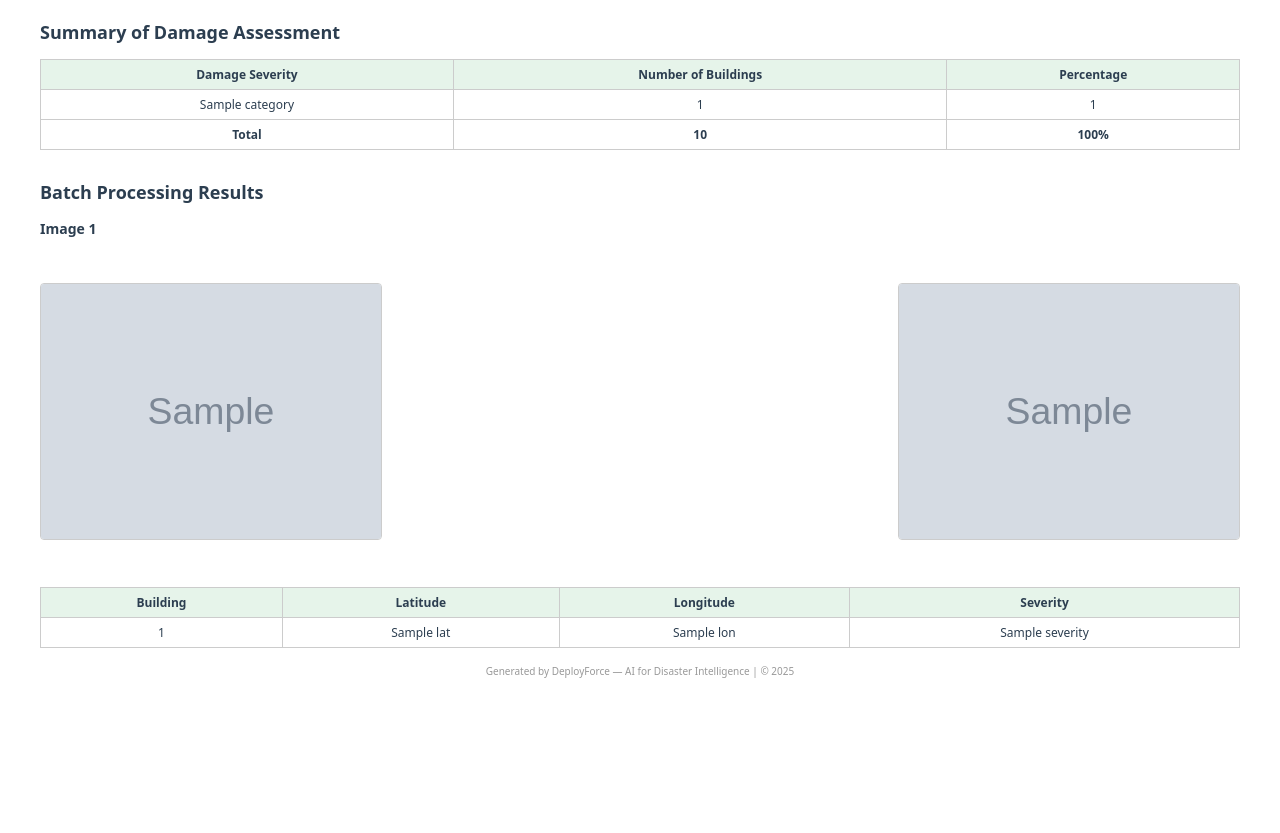
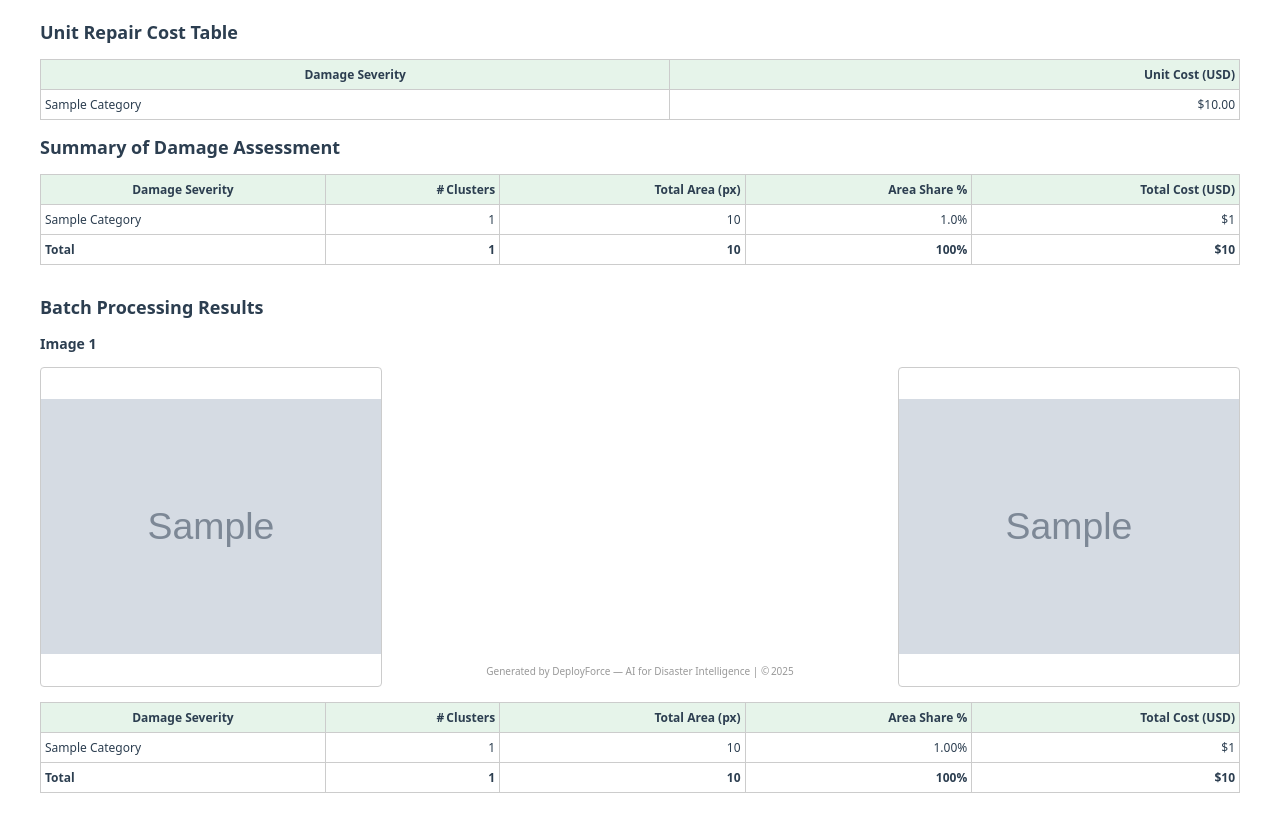
Before and after one commit to AI-Studio-DeployForce/app_service, a Django app: template rest_app/templates/report.html in a window 1280 px wide. Shown: the part 92-925 px from the top of the page. Before the commit the page ends 770 px from the top, so only its background shows below. Run offline with Django 5.2, Linux system fonts and the light colour scheme; the template is opened without the code that fills it: most values are stand-ins (such as "Sample title", 1, 10 or a date in 2020); grey boxes marked "Sample" are stand-in pictures; parts of the project's set-up code (start-up, migrations or seed data) failed here and were passed over.

Commit message:
SCRUM-67 Finalise Report Generation

```diff
--- a/app_service/settings.py
+++ b/app_service/settings.py
@@ -38,6 +38,7 @@ INSTALLED_APPS = [
     "django.contrib.messages",
     "django.contrib.staticfiles",
     'rest_app.apps.RestAppConfig',
+    'django.contrib.humanize'
 ]
 
 MIDDLEWARE = [
--- a/rest_app/templates/report.html
+++ b/rest_app/templates/report.html
@@ -1,165 +1,136 @@
-
+{% load humanize %}
 <!DOCTYPE html>
 <html>
 <head>
     <meta charset="utf-8">
     <style>
-        body {
-            font-family: 'Noto Sans', sans-serif;
-            margin: 40px;
-            font-size: 12px;
-            color: #2C3E50;
-            padding: 0 -40px;
-        }
+        body{font-family:'Noto Sans',sans-serif;margin:40px;font-size:12px;color:#2C3E50; padding: 0 -40px;}
+        header{display:flex;align-items:center;justify-content:space-between;
+               border-bottom:2px solid #48bb78;padding-bottom:10px;margin-bottom:20px;}
+        header img{height:40px;}
+        .report-title{flex-grow:1;text-align:center;font-size:20px;font-weight:bold;color:#2b9348;}
 
-        header {
-            display: flex;
-            align-items: center;
-            justify-content: space-between;
-            border-bottom: 2px solid #48bb78;
-            padding-bottom: 10px;
-            margin-bottom: 20px;
-        }
+        .tbl{width:100%;border-collapse:collapse;margin-top:15px;}
+        th,td{border:1px solid #ccc;padding:6px 4px;white-space:nowrap;}
+        th{background:#e6f4ea;text-align:center;}
+        td.num,th.num{text-align:right;}
 
-        header img {
-            height: 40px;
-        }
+        .image-row{display:flex;justify-content:space-between;gap:10px;margin:10px 0;}
+        .image-row img{width:340px;border:1px solid #ccc;border-radius:4px;object-fit:contain;}
 
-        .report-title {
-            text-align: center;
-            flex-grow: 1;
-            font-size: 20px;
-            font-weight: bold;
-            color: #2b9348;
-            margin-bottom: -120px;
-            margin-top: -120px;
-        }
-
-        .summary-table, .building-table {
-            width: 100%;
-            border-collapse: collapse;
-            margin-top: 15px;
-        }
-
-        th, td {
-            border: 1px solid #ccc;
-            padding: 6px;
-            text-align: center;
-        }
-
-        th {
-            background-color: #e6f4ea;
-        }
-
-        .image-row {
-            display: flex;
-            justify-content: space-between;
-            align-items: center;
-            margin: 10px 0;
-            gap: 10px;
-        }
-
-        .image-row img {
-            width: 340px;
-            height: auto;
-            object-fit: contain;
-            border: 1px solid #ccc;
-            border-radius: 4px;
-        }
-
-        .section {
-            margin-top: 30px;
-        }
-
-        footer {
-            position: fixed;
-            bottom: 30px;
-            left: 40px;
-            right: 40px;
-            text-align: center;
-            font-size: 10px;
-            color: #999;
-        }
-
-        .page-number:before {
-            content: "Page " counter(page);
-        }
+        .section{margin-top:30px;}
+        footer{position:fixed;bottom:30px;left:40px;right:40px;text-align:center;font-size:10px;color:#999;}
     </style>
 </head>
 <body>
 
 <header>
     <img src="https://res.cloudinary.com/promptvisionai/image/upload/v1744890678/logo_uh6wxn.png" alt="DeployForce Logo">
-    <div class="report-title">Damage Severity Report</div>
+    <div class="report-title">Damage&nbsp;Severity&nbsp;Report</div>
     <hr>
-    <div style="text-align:right;">
-        <small>Generated at: {{ generation_date }}</small>
-    </div>
+    <div style="text-align:right;"><small>Generated&nbsp;at:&nbsp;{{ generation_date }}</small></div>
 </header>
 
-<h2>Summary of Damage Assessment</h2>
-<table class="summary-table">
+
+<!-- 1. UNIT‑COST LOOK‑UP TABLE ------------------------------------------ -->
+<h2>Unit Repair Cost Table</h2>
+<table class="tbl">
     <thead>
         <tr>
-            <th>Damage Severity</th>
-            <th>Number of Buildings</th>
-            <th>Percentage</th>
+            <th>Damage&nbsp;Severity</th>
+            <th class="num">Unit&nbsp;Cost&nbsp;(USD)</th>
+        </tr>
+    </thead>
+    <tbody>
+        {% for uc in unit_costs %}
+        <tr>
+            <td>{{ uc.category|title }}</td>
+            <td class="num">${{ uc.unit_cost|floatformat:2|intcomma }}</td>
+        </tr>
+        {% endfor %}
+    </tbody>
+</table>
+
+
+<!-- 2. GLOBAL SUMMARY TABLE --------------------------------------------- -->
+<h2>Summary of Damage Assessment</h2>
+<table class="tbl">
+    <thead>
+        <tr>
+            <th>Damage&nbsp;Severity</th>
+            <th class="num"># Clusters</th>
+            <th class="num">Total&nbsp;Area&nbsp;(px)</th>
+            <th class="num">Area&nbsp;Share&nbsp;%</th>
+            <th class="num">Total&nbsp;Cost&nbsp;(USD)</th>
         </tr>
     </thead>
     <tbody>
         {% for item in summary_stats %}
         <tr>
-            <td>{{ item.category }}</td>
-            <td>{{ item.count }}</td>
-            <td>{{ item.percentage }}</td>
+            <td>{{ item.category|title }}</td>
+            <td class="num">{{ item.count|intcomma }}</td>
+            <td class="num">{{ item.area|floatformat:0|intcomma }}</td>
+            <td class="num">{{ item.percentage|floatformat:1 }}%</td>
+            <td class="num">${{ item.total_cost|floatformat:0|intcomma }}</td>
         </tr>
         {% endfor %}
         <tr>
             <td><strong>Total</strong></td>
-            <td><strong>{{ total }}</strong></td>
-            <td><strong>100%</strong></td>
+            <td class="num"><strong>{{ total_clusters|intcomma }}</strong></td>
+            <td class="num"><strong>{{ grand_area|floatformat:0|intcomma }}</strong></td>
+            <td class="num"><strong>100%</strong></td>
+            <td class="num"><strong>${{ grand_cost|floatformat:0|intcomma }}</strong></td>
         </tr>
     </tbody>
 </table>
 
+
+<!-- 3. PER‑IMAGE BREAKDOWNS --------------------------------------------- -->
 <div class="section">
-    <h2>Batch Processing Results</h2>
+    <h2>Batch Processing Results</h2>
     {% for item in image_data %}
-    <div>
-        <h3>Image {{ forloop.counter }}</h3>
+        <h3>Image&nbsp;{{ forloop.counter }}</h3>
+
         <div class="image-row">
             <img src="{{ item.post_image_url }}" alt="Post Disaster Image">
             <span style="width: 5px; height: 320px; color: white;">aaaa</span>
             <img src="{{ item.mask_image_url }}" alt="Segmentation Result">
         </div>
 
-        <table class="building-table">
+        <table class="tbl">
             <thead>
                 <tr>
-                    <th>Building</th>
-                    <th>Latitude</th>
-                    <th>Longitude</th>
-                    <th>Severity</th>
+                    <th>Damage Severity</th>
+                    <th class="num"># Clusters</th>
+                    <th class="num">Total&nbsp;Area&nbsp;(px)</th>
+                    <th class="num">Area&nbsp;Share&nbsp;%</th>
+                    <th class="num">Total&nbsp;Cost&nbsp;(USD)</th>
                 </tr>
             </thead>
             <tbody>
-                {% for b in item.buildings %}
+                {% for sev in item.breakdown %}
                 <tr>
-                    <td>{{ b.id }}</td>
-                    <td>{{ b.lat }}</td>
-                    <td>{{ b.lon }}</td>
-                    <td>{{ b.severity }}</td>
+                    <td>{{ sev.category|title }}</td>
+                    <td class="num">{{ sev.count|intcomma }}</td>
+                    <td class="num">{{ sev.area|floatformat:0|intcomma }}</td>
+                    <td class="num">{{ sev.percentage|floatformat:2 }}%</td>
+                    <td class="num">${{ sev.total_cost|floatformat:0|intcomma }}</td>
                 </tr>
                 {% endfor %}
+                <tr>
+                    <td><strong>Total</strong></td>
+                    <td class="num"><strong>{{ item.totals.count|intcomma }}</strong></td>
+                    <td class="num"><strong>{{ item.totals.area|floatformat:0|intcomma }}</strong></td>
+                    <td class="num"><strong>100%</strong></td>
+                    <td class="num"><strong>${{ item.totals.cost|floatformat:0|intcomma }}</strong></td>
+                </tr>
             </tbody>
         </table>
-    </div>
     {% endfor %}
 </div>
 
 <footer>
-    Generated by DeployForce — AI for Disaster Intelligence | © 2025
+    Generated&nbsp;by&nbsp;DeployForce — AI for Disaster Intelligence&nbsp;|&nbsp;© 2025
 </footer>
-
 </body>
 </html>
```
Also changed, not shown: rest_app/templates/inference.html (+22 -0 lines), rest_app/utils.py (+138 -31 lines), rest_app/views/home_views.py (+147 -72 lines).
